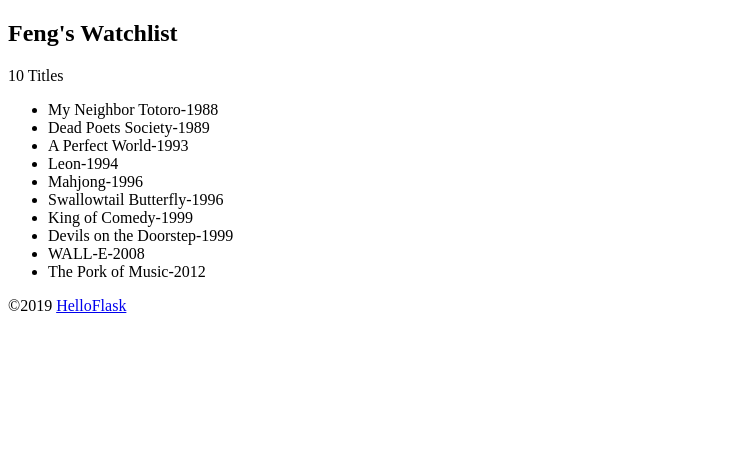
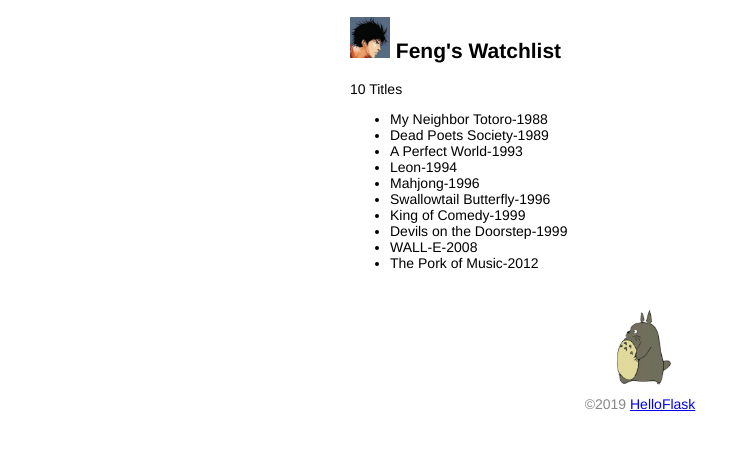
Before and after one commit to Shawn-fung/watchlist, a Flask app: page / in a window 1280 px wide. Shown: the top 450 px of the page, without its empty margins (0-750 px from the left). Run offline with Flask 2, Linux system fonts and the light colour scheme.

Commit message:
Add minimal home page

```diff
--- /dev/null
+++ b/static/css/style.css
@@ -0,0 +1,48 @@
+/* 页面整体 */
+body {
+    margin: auto;
+    max-width: 580px;
+    font-size: 14px;
+    font-family: Helvetica, Arial, sans-serif;
+}
+
+/* 页脚 */
+footer {
+    color: #888;
+    margin-top: 15px;
+    text-align: center;
+    padding: 10px;
+}
+
+/* 头像 */
+.avatar {
+    width: 40px;
+}
+
+/* 电影列表 */
+.movie-list {
+    list-style-type: none;
+    padding: 0;
+    margin-bottom: 10px;
+    box-shadow: 0 2px 5px 0 rgba(0, 0, 0, 0.16), 0 2px 10px 0 rgba(0, 0, 0, 0.12);
+}
+
+.movie-list li {
+    padding: 12px 24px;
+    border-bottom: 1px solid #ddd;
+}
+
+.movie-list li:last-child {
+    border-bottom:none;
+}
+
+.movie-list li:hover {
+    background-color: #f8f9fa;
+}
+
+/* 龙猫图片 */
+.totoro {
+    display: block;
+    margin: 0 auto;
+    height: 100px;
+}
--- a/templates/index.html
+++ b/templates/index.html
@@ -3,9 +3,14 @@
 <head>
     <meta charset="UTF-8">
     <title>{{ name }}'s WatchList</title>
+    <link rel="stylesheet" href="{{ url_for('static',filename='css/style.css')}}" type="text/css">
 </head>
 <body>
-    <h2>{{ name }}'s Watchlist</h2>
+    <h2>
+        <img alt="Avatar" class="avatar" src="{{ url_for('static',filename='images/1.jpg') }}">
+
+        {{ name }}'s Watchlist
+    </h2>
     <p>{{ movies|length}} Titles</p>
     <ul>
         {% for movie in movies %}
@@ -13,6 +18,7 @@
         {% endfor %}
     </ul>
     <footer>
+        <img alt="Walking Totaro" class="totoro" src="{{ url_for('static',filename='images/totoro.gif')}}">
         <samll>&copy;2019 <a href="http://helloflask.com/tutorial">HelloFlask</a></samll>
     </footer>
 
```
Also changed, not shown: static/images/1.jpg (added), static/images/totoro.gif (renamed from totoro.gif).
